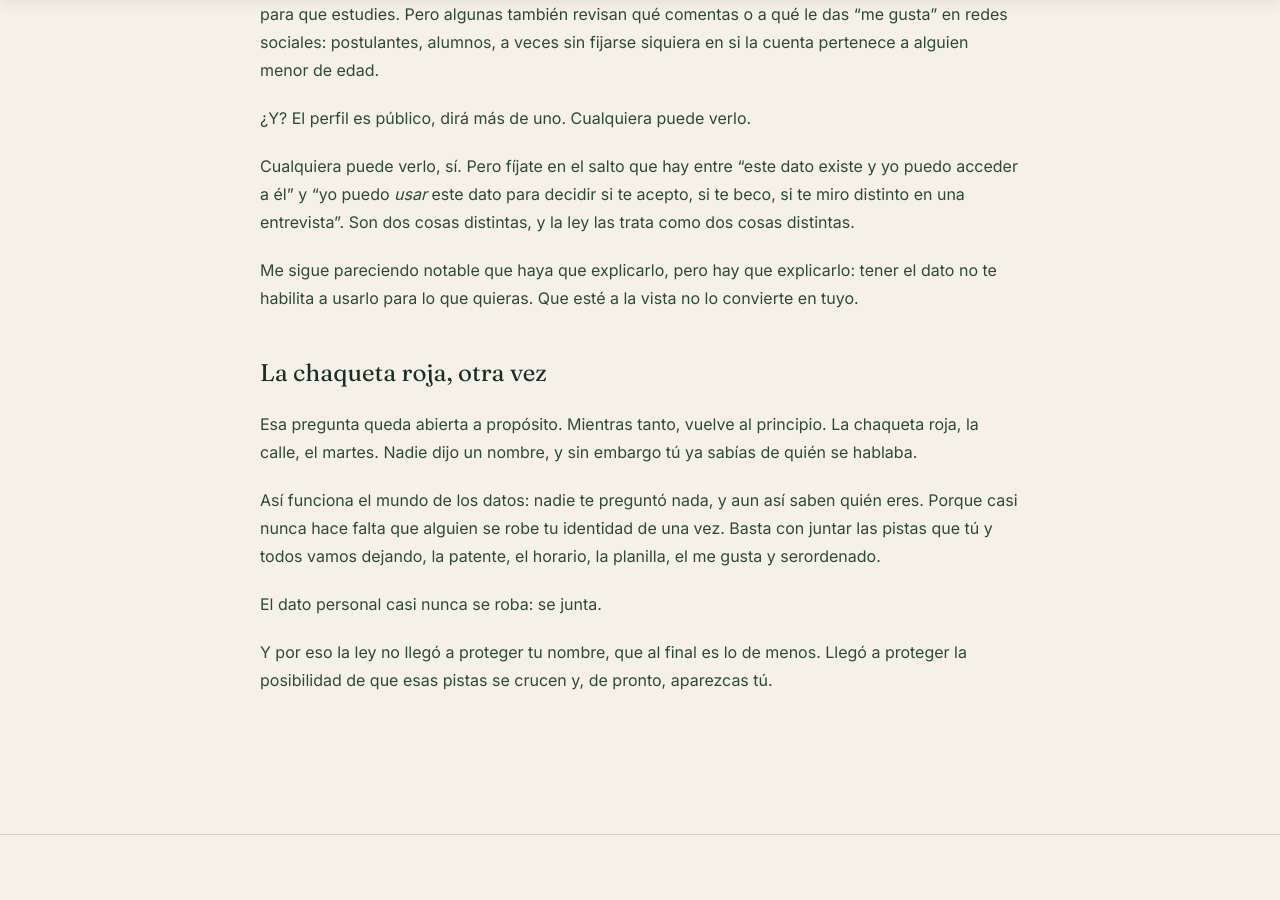
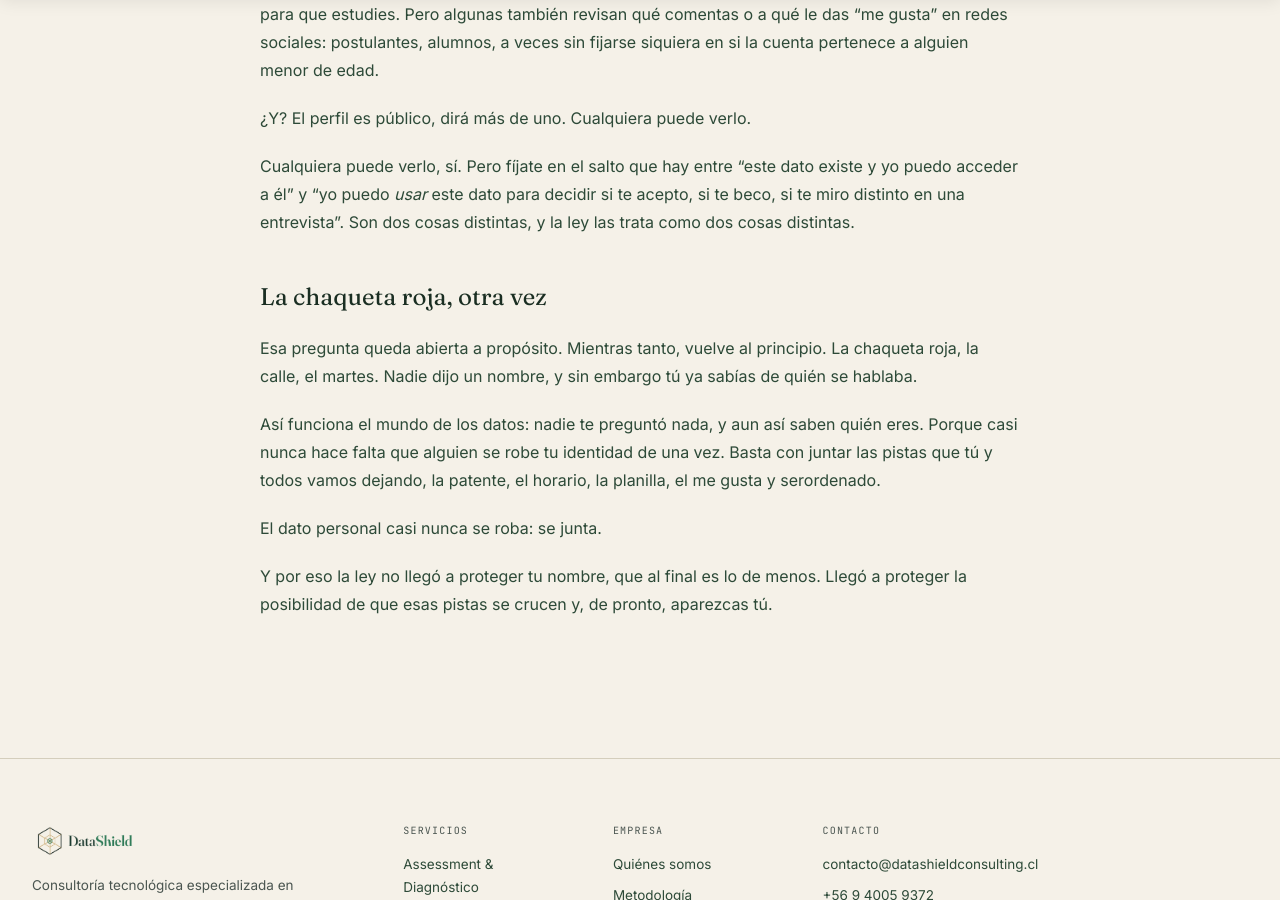
Before and after one commit to Maquitaa/web-page, a Jekyll site: the page built from _posts/2026-08-17-nadie-te-preguntó-nada-y-aun-así-saben-quién-eres.md, in a window 1280 px wide and 900 px high, scrolled down 4849 px. Built offline with Jekyll 4.4.1, drawn with Linux system fonts in a browser that asks for light colours.

Commit message:
Update Publicaciones “2026-08-17-nadie-te-preguntó-nada-y-aun-así-saben-quién-eres”

```diff
--- a/_posts/2026-08-17-nadie-te-preguntó-nada-y-aun-así-saben-quién-eres.md
+++ b/_posts/2026-08-17-nadie-te-preguntó-nada-y-aun-así-saben-quién-eres.md
@@ -105,8 +105,6 @@ Lo del niño en el reporte del mall es doble, por cierto: es dato personal de un
 
 Cualquiera puede verlo, sí. Pero fíjate en el salto que hay entre “este dato existe y yo puedo acceder a él” y “yo puedo *usar* este dato para decidir si te acepto, si te beco, si te miro distinto en una entrevista”. Son dos cosas distintas, y la ley las trata como dos cosas distintas.
 
-Me sigue pareciendo notable que haya que explicarlo, pero hay que explicarlo: tener el dato no te habilita a usarlo para lo que quieras. Que esté a la vista no lo convierte en tuyo.
-
 
 
 ## La chaqueta roja, otra vez
```
